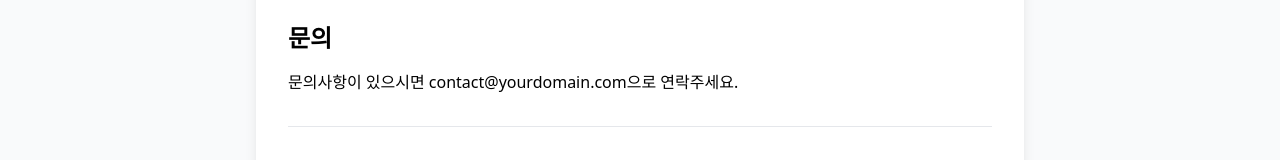
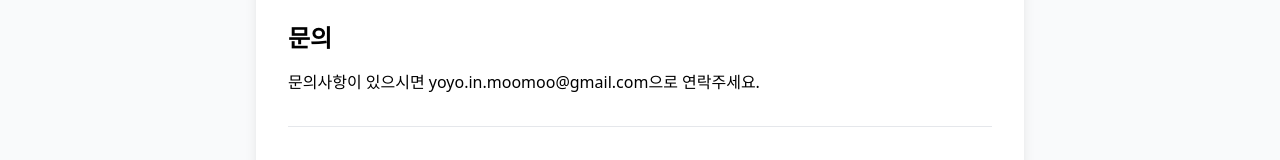
Before and after one commit to yoyoinmoomoo-lab/notion-cover-maker, a Next.js app: page /about in a window 1280 px wide. Shown: the part 587-747 px from the top of the page. Built offline with nearby package versions, Linux system fonts and the light colour scheme.

Commit message:
chore: update contact email to yoyo.in.moomoo@gmail.com

```diff
--- a/app/about/page.tsx
+++ b/app/about/page.tsx
@@ -32,7 +32,7 @@ export default function AboutPage() {
 
           <h2 className="text-2xl font-semibold mt-8 mb-4">문의</h2>
           <p className="mb-4">
-            문의사항이 있으시면 contact@yourdomain.com으로 연락주세요.
+            문의사항이 있으시면 yoyo.in.moomoo@gmail.com으로 연락주세요.
           </p>
         </div>
 
--- a/app/privacy/page.tsx
+++ b/app/privacy/page.tsx
@@ -49,7 +49,7 @@ export default function PrivacyPage() {
           </p>
 
           <p className="mt-8">
-            If you have questions, contact us at: contact@yourdomain.com
+            If you have questions, contact us at: yoyo.in.moomoo@gmail.com
           </p>
         </div>
 
```
